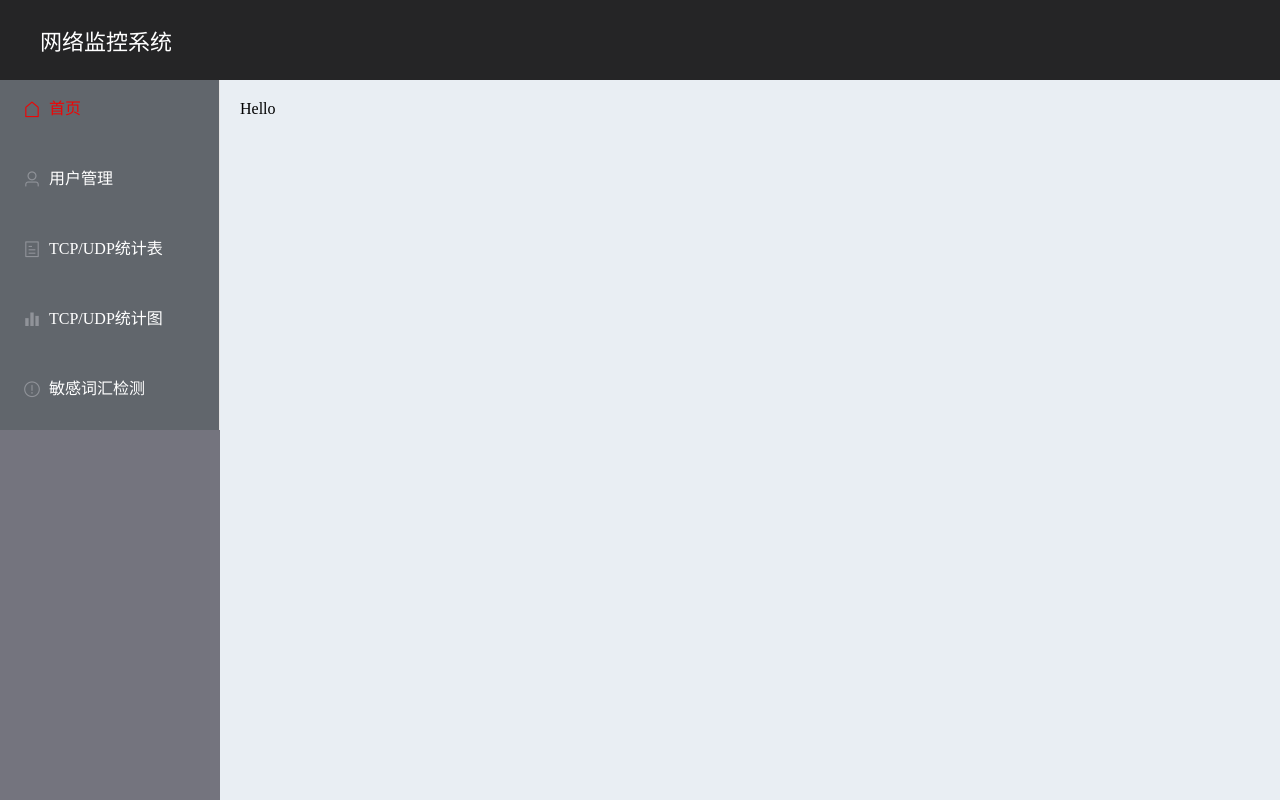
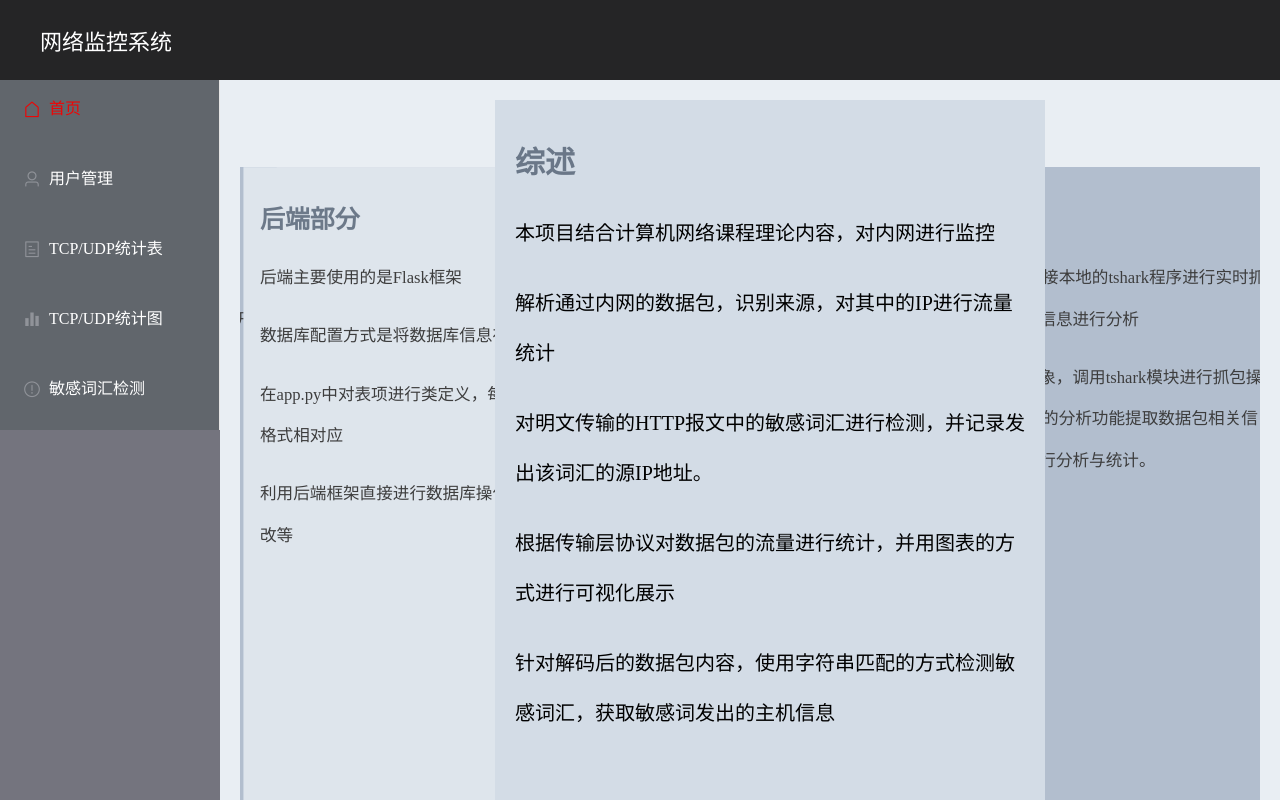
Before and after one commit to Lvyou0034/CN_Web, a Vue app: page /#/sensitive_voc in a window 1280 px wide. Both pictures are taken after a click on the item "首页". Built offline with nearby package versions, Linux system fonts and the light colour scheme; no server answers.

Commit message:
20201231

```diff
--- a/src/components/Home.vue
+++ b/src/components/Home.vue
@@ -1,5 +1,49 @@
 <template>
-  <div>Hello</div>
+  <div>
+    <el-carousel :interval="4000" type="card" height="750px">
+      <el-carousel-item>
+        <br>
+        <h3>综述</h3>
+        <p>本项目结合计算机网络课程理论内容，对内网进行监控</p>
+        <p>解析通过内网的数据包，识别来源，对其中的IP进行流量统计</p>
+        <p>对明文传输的HTTP报文中的敏感词汇进行检测，并记录发出该词汇的源IP地址。</p>
+        <p>根据传输层协议对数据包的流量进行统计，并用图表的方式进行可视化展示</p>
+        <p>针对解码后的数据包内容，使用字符串匹配的方式检测敏感词汇，获取敏感词发出的主机信息</p>
+      </el-carousel-item>
+      <el-carousel-item>
+        <br>
+        <h3>抓包及解析</h3>
+        <p>该模块利用利用pyshark连接本地的tshark程序进行实时抓包。后续对数据包的各类信息进行分析</p>
+        <p>方案为创建LiveCapture对象，调用tshark模块进行抓包操作。然后利用pyshark库中的分析功能提取数据包相关信息，结合正则表达式等进行分析与统计。</p>
+      </el-carousel-item>
+      <el-carousel-item>
+        <br>
+        <h3>聊天室部分</h3>
+        <p>在实验三socket编程的基础上，改用TCP协议，实现多主机实时聊天可视化功能。</p>
+        <p>通过setting.py设置进行连接的服务器端和客户端之间的默认套接字，如果在常用网络环境下可以直接通过此默认设置新建聊天室窗口</p>
+        <p>利用Tkinter库中函数创建聊天窗口的图形化界面</p>
+        <p>利用multiprocessing.Queue设置了两个队列queue和queueu来保存消息，使主进程和子进程都能获取对方的消息</p>
+      </el-carousel-item>
+      <el-carousel-item>
+        <br>
+        <h3>前端部分</h3>
+        <p>前端的实现目的在于直观清晰地展示项目实现过程中抓取、分析、统计到的数据，使用Vue + Element框架进行开发</p>
+        <p>项目实现的主要功能有：</p>
+        <p>· 接入用户统计分析</p>
+        <p>· TCP/UDP数据包统计分析</p>
+        <p>· 接入用户敏感词统计分析</p>
+      </el-carousel-item>
+      <el-carousel-item>
+        <br>
+        <h3>后端部分</h3>
+        <p>后端主要使用的是Flask框架</p>
+        <p>数据库配置方式是将数据库信息存放于类Config中</p>
+        <p>在app.py中对表项进行类定义，每个类都与数据库中表项格式相对应</p>
+        <p>利用后端框架直接进行数据库操作。例如查询、增添、修改等</p>
+      </el-carousel-item>
+
+    </el-carousel>
+  </div>
 </template>
 
 <script>
@@ -9,5 +53,30 @@
 </script>
 
 <style scoped>
+  .el-carousel__item {
+    padding: 20px;
+  }
+  .el-carousel__item h3 {
+    color: #475669;
+    font-size: 30px;
+    opacity: 0.75;
+    line-height: 50px;
+    margin: 0;
+  }
 
+  .el-carousel__item:nth-child(2n) {
+    align-items: center;
+    background-color: #99a9bf;
+  }
+
+  .el-carousel__item:nth-child(2n+1) {
+    background-color: #d3dce6;
+  }
+
+  p {
+    font-size: 20px;
+    font-family: "Microsoft YaHei";
+    list-style-type:none;
+    line-height: 50px;
+  }
 </style>
--- a/src/components/Sensitive_voc.vue
+++ b/src/components/Sensitive_voc.vue
@@ -12,7 +12,34 @@
       </el-form-item>
       <el-form-item>
         <el-button type="primary" @click="addSubmit">添加</el-button>
+        <el-button type="primary" @click="getdirtywordlist">查看当前敏感词库</el-button>
       </el-form-item>
+      <el-dialog
+        title="敏感词库"
+        :visible.sync="dialogVisible"
+        width="30%"
+        :before-close="handleClose">
+        <el-table
+          :data="dirtywordlist"
+          height="300px"
+          border
+          style="width: 100%">
+          <el-table-column
+            prop="dirtyword"
+            label="敏感词"
+            width="auto">
+          </el-table-column>
+          <el-table-column
+            prop="updatetime"
+            label="时间"
+            width="auto">
+          </el-table-column>
+        </el-table>
+        <span slot="footer" class="dialog-footer">
+          <el-button @click="dialogVisible = false">取 消</el-button>
+          <el-button type="primary" @click="dialogVisible = false">确 定</el-button>
+        </span>
+      </el-dialog>
     </el-form>
     <el-table
       :data="this.search()"
@@ -43,12 +70,19 @@
     name: "Sensitive_voc",
     data() {
       return {
+        dialogVisible: false,
         voc_add:'',
         vocs:[
           {
             sourceip: '',
             dirtyword:'',
             time:''
+          }
+        ],
+        dirtywordlist: [
+          {
+            dirtyword:'',
+            updatetime:''
           }
         ],
         sen_voc:[],
@@ -58,6 +92,23 @@
       }
     },
     methods: {
+      handleClose(done) {
+        this.$confirm('确认关闭？')
+          .then(_ => {
+            done();
+          })
+          .catch(_ => {});
+      },
+      getdirtywordlist() {
+        this.dialogVisible = true
+        let url = 'http://49.234.108.161:5000/dirtyword/get'
+        axios.get(url)
+        .then(res => {
+          if (res.status) {
+            this.dirtywordlist = res.data
+          }
+        })
+      },
       search() {
         for(let item of this.vocs) {
           if(this.form.name == '')
@@ -89,8 +140,20 @@
           })
       },
       addSubmit() {
-        let url = 'http://39.108.102.157:8088/dirtyword/' + this.voc_add
+        let url = 'http://49.234.108.161:5000/dirtyword/add/' + this.voc_add
+        axios.get('http://49.234.108.161:5000/dirtyword/get')
+          .then(res => {
+            if (res.status) {
+              this.dirtywordlist = res.data
+            }
+          })
         if (this.voc_add) {
+          for(let item of this.dirtywordlist) {
+            if (this.voc_add == item.dirtyword) {
+              alert("不能重复添加敏感词")
+              return
+            }
+          }
           axios.get(url).then(
             res => {
               if (res.status) {
--- a/src/components/Stats.vue
+++ b/src/components/Stats.vue
@@ -12,10 +12,10 @@
     name: 'Echarts',
     data() {
       return {
-        tcp_x_data:["用户A的ip","用户B的ip","用户C的ip","用户D的ip","用户E的ip","用户F的ip","用户G的ip"],
-        tcp_s_data:[5, 20, 36, 10, 10, 20, 22],
-        udp_x_data:["用户A的ip","用户B的ip","用户C的ip","用户D的ip","用户E的ip","用户F的ip"],
-        udp_s_data:[5, 20, 36, 10, 10, 20]
+        tcp_x_data:[],
+        tcp_s_data:[],
+        udp_x_data:[],
+        udp_s_data:[]
       }
     },
     watch: {
@@ -85,7 +85,7 @@
         myChart.setOption(option)
       },
       get_tcp_data() {
-        let url = 'http://39.108.102.157:8088/cnt/tcp'
+        let url = 'http://49.234.108.161:5000/cnt/tcp'
         axios.get(url)
           .then(res => {
             if (res.status && this.$route.path == '/stats'){
@@ -154,7 +154,7 @@
         myChart.setOption(option)
       },
       get_udp_data() {
-        let url = 'http://39.108.102.157:8088/cnt/udp'
+        let url = 'http://49.234.108.161:5000/cnt/udp'
         let myUrl = 'http://127.0.0.1:5000/udp'
         axios.get(url)
           .then(res => {
--- a/src/components/TestChart.vue
+++ /dev/null
@@ -1,65 +0,0 @@
-<template>
-  <div>
-    <button @click="this.chart_time_btn">change</button>
-    <div id="myChart" style="width: 600px;height: 600px;"></div>
-  </div>
-</template>
-
-<script>
-  import Axios from 'axios'
-  export default {
-    name: "TestChart",
-    data(){
-      return {
-        dataArr:["1月","2月","3月","4月","5月","6月"],//需要替换的数据
-        dataNum:[]
-      }
-    },
-    mounted(){
-      this.drawLine();
-    },
-    watch:{
-      dataArr(val){//监听数据发生改变 刷新图表数据
-        this.drawLine();
-      }
-    },
-    methods:{
-      drawLine(){
-        var odataArr=this.dataArr;
-        console.log(this.dataArr);
-        // 基于准备好的dom，初始化echarts实例
-        let myChart = this.$echarts.init(document.getElementById('myChart'))
-        // 绘制图表
-        myChart.setOption({
-          title: { text: '在Vue中使用echarts' },
-          tooltip: {},
-          xAxis: {
-            data: odataArr
-            //data: ["衬衫","羊毛衫","雪纺衫","裤子","高跟鞋","袜子"]
-          },
-          yAxis: {},
-          series: [{
-            name: '销量',
-            type: 'line',//折线图 可以自定义bar柱状图
-            data: this.dataNum
-          }]
-        });
-      },
-
-      chart_time_btn(ind){//点击事件 更改图表数据
-        console.log();
-        this.dataArr=["22月","22月","32月","42月","52月","26月"]
-        this.dataNum=[5, 20, 36, 10, 10, 20]
-        console.log(ind+"---");
-      }
-    },
-    components: {
-
-    },
-
-  }
-</script>
-
-<style scoped>
-
-</style>
--- a/src/components/Udp_tcp.vue
+++ b/src/components/Udp_tcp.vue
@@ -43,22 +43,14 @@
     data() {
       return {
         tcp_data: [
-          {
-            ip: '192.168.0.1',
-            count: 10,
-          },
         ],
         udp_data: [
-          {
-            ip: '192.168.0.1',
-            count: 11,
-          }
         ]
       }
     },
     methods: {
       get_tcp_data() {
-        let url = 'http://39.108.102.157:8088/cnt/tcp'
+        let url = 'http://49.234.108.161:5000/cnt/tcp0'
         axios.get(url)
           .then(res => {
             if (res.status && this.$route.path == '/udp_tcp')
@@ -75,7 +67,7 @@
           })
       },
       get_udp_data() {
-        let url = 'http://39.108.102.157:8088/cnt/udp'
+        let url = 'http://49.234.108.161:5000/cnt/udp0'
         axios.get(url)
           .then(res => {
             if (res.status && this.$route.path == '/udp_tcp')
--- a/src/router/index.js
+++ b/src/router/index.js
@@ -5,7 +5,6 @@ import Users from "../components/Users"
 import Stats from "../components/Stats";
 import Udp_tcp from "../components/Udp_tcp";
 import Sensitive_voc from "../components/Sensitive_voc";
-import TestChart from "../components/TestChart";
 import Home from "../components/Home";
 Vue.use(Router)
 export default new Router({
@@ -40,9 +39,5 @@ export default new Router({
         }
       ]
     },
-    {
-      path: '/test',
-      component: TestChart
-    }
   ]
 })
```
